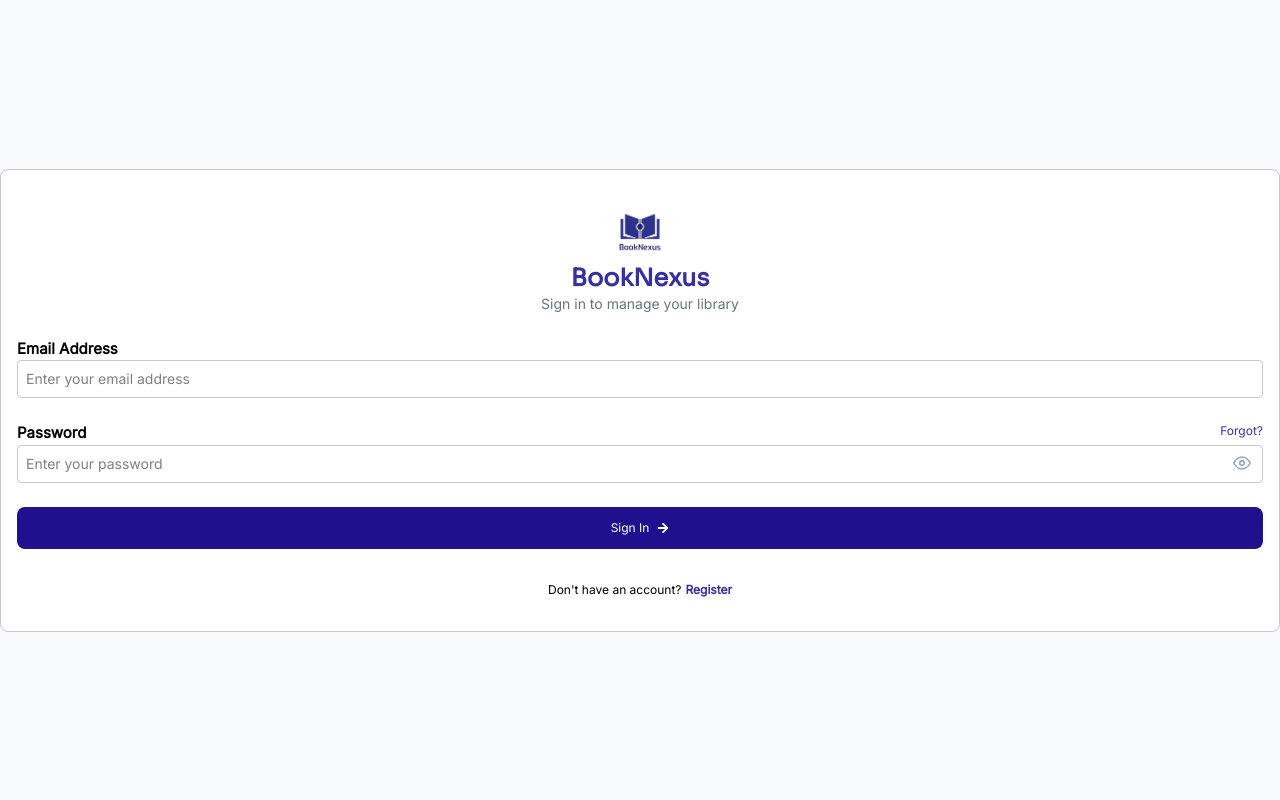
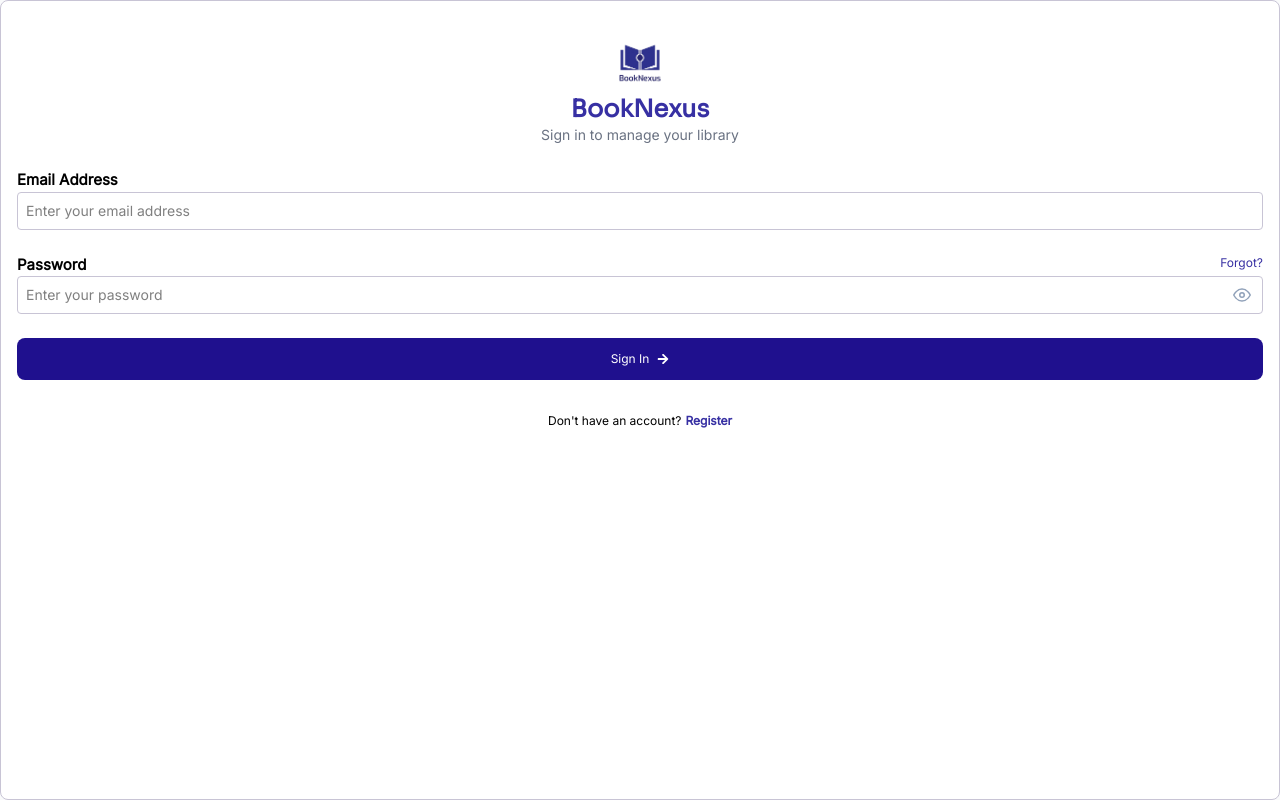
Before and after one commit to Rodyhat/BookNexus, a React (Vite) app: page /signin in a window 1280 px wide. Built offline with nearby package versions, Linux system fonts and the light colour scheme; no server answers.

Commit message:
supabase 2

```diff
--- a/src/pages/AdminSettings.jsx
+++ b/src/pages/AdminSettings.jsx
@@ -1,6 +1,6 @@
 import AdminSidebar from "../components/AdminSidebar";
 
-const AdminSettiings = () => {
+const AdminSettings = () => {
     return (
         <section>
 
@@ -8,4 +8,4 @@ const AdminSettiings = () => {
     )
 }
 
-export default AdminSettiings;
+export default AdminSettings;
--- a/src/pages/SignIn.jsx
+++ b/src/pages/SignIn.jsx
@@ -61,7 +61,7 @@ const SignIn = () => {
 
     return (
         <div className="flex min-h-screen bg-gray-50 justify-center font-sora">
-            <div className="border border-outline-variant flex flex-col rounded-lg gap-6 bg-white px-4 py-8 w-full my-auto">
+            <div className="border border-outline-variant flex flex-col rounded-lg gap-6 bg-white px-4 py-8 w-full">
                 <div className="flex justify-center flex-col items-center">
                     <div className="logo">
                         <img src={logo} alt="BookNexus Logo" className="size-15 object-contain" />
```
